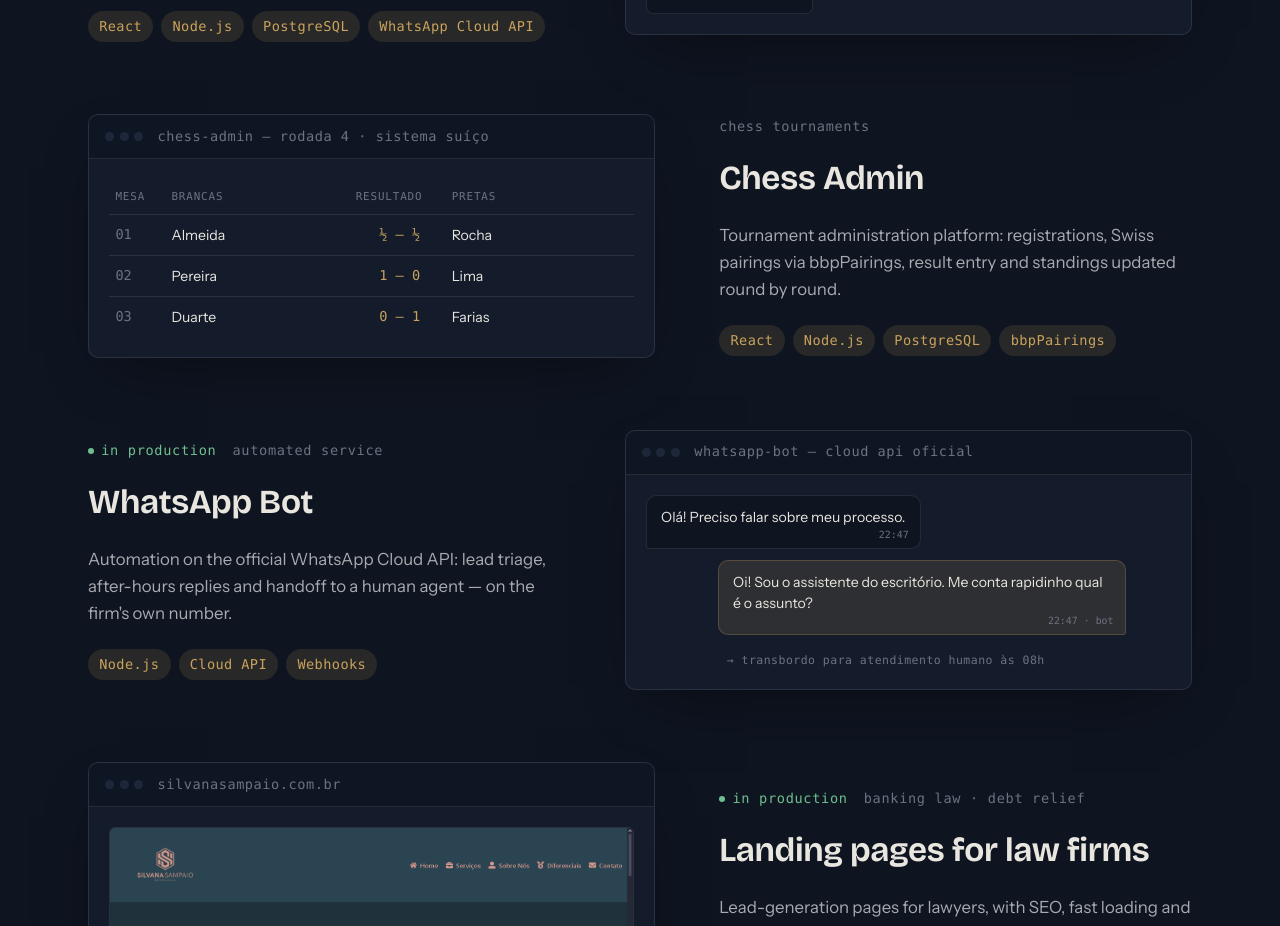
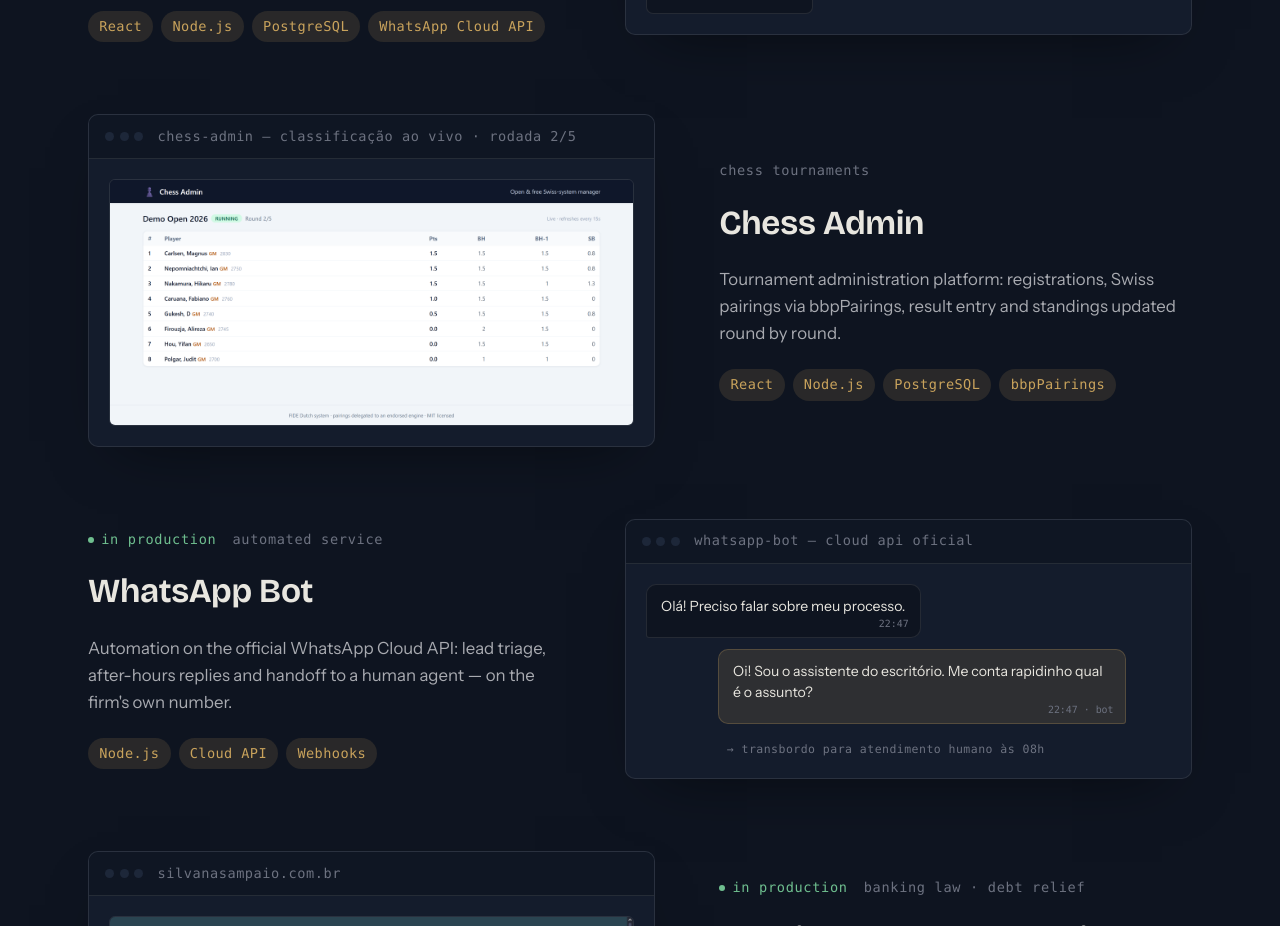
Before and after one commit to JoaoArthur25/JoaoArthur_Portfolio, a React (Vite) app: page / in a window 1280 px wide. Shown: the part 1260-2186 px from the top of the page. Built offline with nearby package versions, Linux system fonts and the light colour scheme; a web font is replaced by a local one.

Commit message:
Case Chess Admin com screenshot real da classificacao ao vivo
Capturado do sistema rodando localmente (torneio demo com engine bbpPairings
real, rodada 2/5 em andamento). Substitui a vinheta de tabela em CSS.

```diff
--- a/src/components/Projects.tsx
+++ b/src/components/Projects.tsx
@@ -3,6 +3,7 @@
 import { useTranslation } from "react-i18next";
 import Reveal from "./Reveal";
 import silvanaShot from "../assets/silvanalp.png";
+import chessShot from "../assets/chessadmin.png";
 import "./projects.css";
 
 const EASE = [0.22, 1, 0.36, 1] as const;
@@ -72,29 +73,15 @@
 }
 
 function ChessVignette() {
-  const rows = [
-    { mesa: "01", white: "Almeida", score: "½ – ½", black: "Rocha" },
-    { mesa: "02", white: "Pereira", score: "1 – 0", black: "Lima" },
-    { mesa: "03", white: "Duarte", score: "0 – 1", black: "Farias" },
-  ];
   return (
-    <VignetteFrame title="chess-admin — rodada 4 · sistema suíço">
-      <div className="chess">
-        <div className="chess__head mono">
-          <span>mesa</span>
-          <span>brancas</span>
-          <span>resultado</span>
-          <span>pretas</span>
-        </div>
-        {rows.map((row) => (
-          <motion.div className="chess__row" variants={item} key={row.mesa}>
-            <span className="mono chess__mesa">{row.mesa}</span>
-            <span>{row.white}</span>
-            <span className="mono chess__score">{row.score}</span>
-            <span>{row.black}</span>
-          </motion.div>
-        ))}
-      </div>
+    <VignetteFrame title="chess-admin — classificação ao vivo · rodada 2/5">
+      <motion.div className="lp" variants={item}>
+        <img
+          src={chessShot}
+          alt="Classificação ao vivo de um torneio no Chess Admin"
+          loading="lazy"
+        />
+      </motion.div>
     </VignetteFrame>
   );
 }
--- a/src/components/projects.css
+++ b/src/components/projects.css
@@ -192,42 +192,6 @@
   color: var(--brass);
 }
 
-/* ---------- Chess: tabela de rodada ---------- */
-.chess__head,
-.chess__row {
-  display: grid;
-  grid-template-columns: 3rem 1fr 5.5rem 1fr;
-  gap: 0.5rem;
-  align-items: center;
-  padding: 0.55rem 0.4rem;
-}
-
-.chess__head {
-  color: var(--text-3);
-  font-size: 0.68rem;
-  letter-spacing: 0.08em;
-  text-transform: uppercase;
-  border-bottom: 1px solid var(--line);
-}
-
-.chess__row {
-  border-bottom: 1px solid var(--line);
-  font-size: 0.88rem;
-}
-
-.chess__row:last-child {
-  border-bottom: none;
-}
-
-.chess__mesa {
-  color: var(--text-3);
-}
-
-.chess__score {
-  color: var(--brass);
-  text-align: center;
-}
-
 /* ---------- Bot: chat ---------- */
 .chat {
   display: flex;
```
Also changed, not shown: src/assets/chessadmin.png (added).
